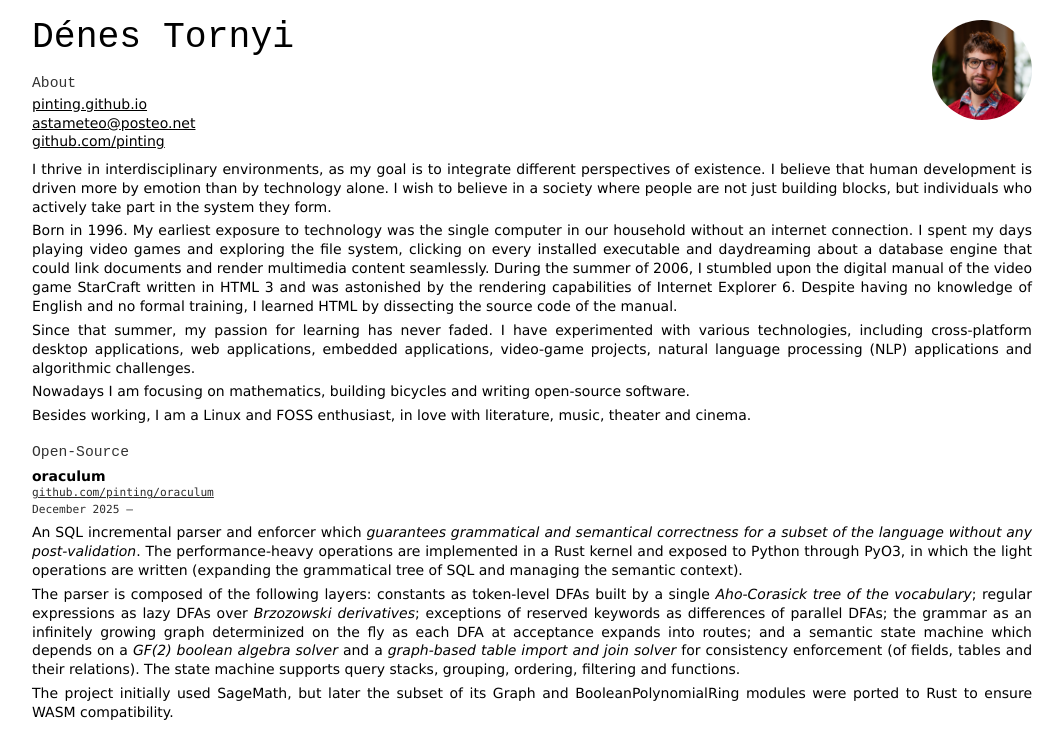
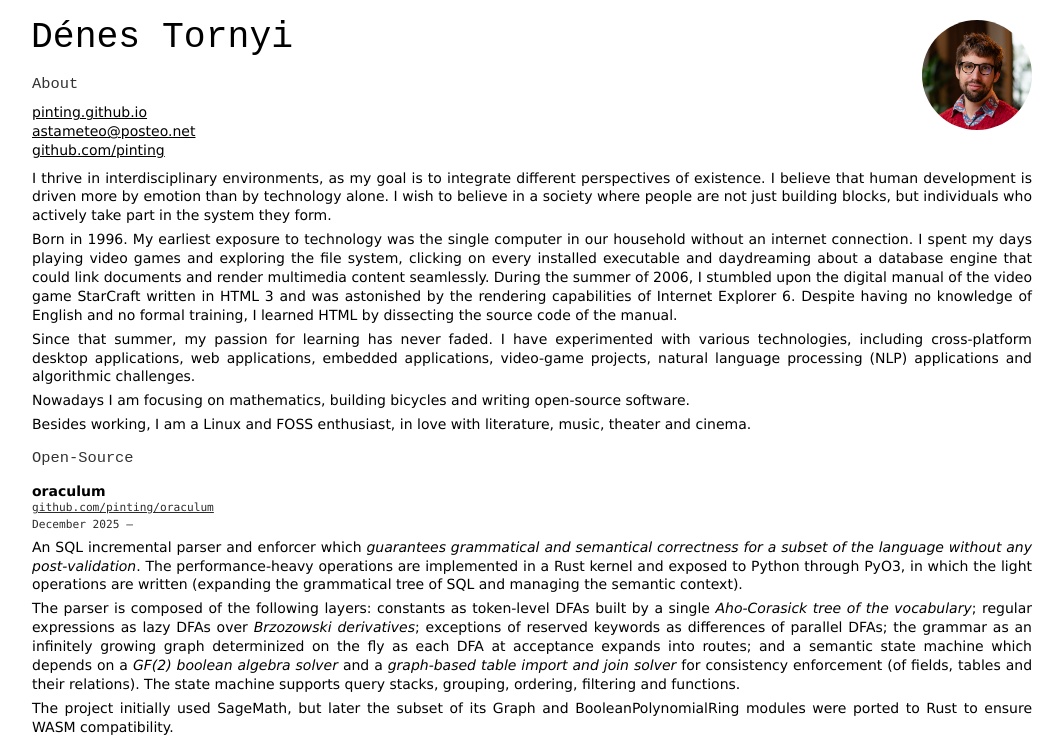
Before and after one commit to pinting/cv, a plain HTML site: page index.html in a window 1280 px wide. Shown: the top 741 px of the page, without its empty margins (108-1172 px from the left). Drawn offline with Linux system fonts and the light colour scheme.

Commit message:
Small styling correction

```diff
--- a/index.html
+++ b/index.html
@@ -139,7 +139,7 @@ h1 {
     font-size: 2.6em;
     line-height: 1em;
     position: relative;
-    left: 0;
+    left: -1px;
 }
 
 h1+.contact-list {
@@ -148,9 +148,9 @@ h1+.contact-list {
 }
 
 h2 {
-    font-size: 1.05em;
-    margin-top: 1.2em;
-    margin-bottom: 0.4em;
+    font-size: 1.1em;
+    margin-top: 1.0em;
+    margin-bottom: 0.9em;
     position: relative;
     color: #333333;
     left: 0;
@@ -206,8 +206,8 @@ strong {
 .avatar {
     background: url(avatar.jpg) no-repeat center;
     background-size: cover;
-    width: 100px;
-    height: 100px;
+    width: 110px;
+    height: 110px;
     float: right;
     margin: 0;
     border-radius: 50%;
```
Also changed, not shown: 1 other file.
